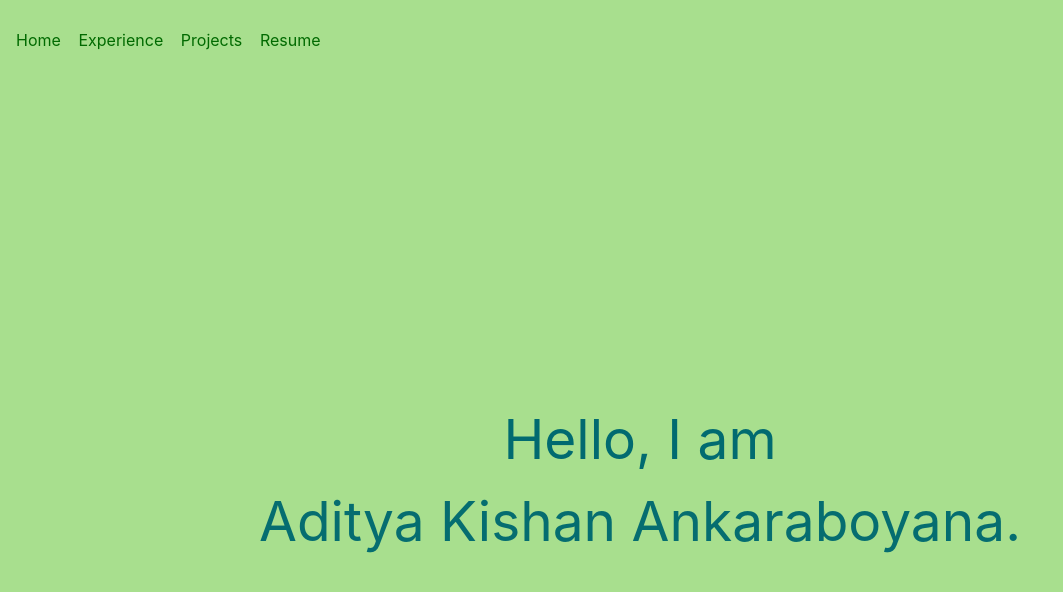
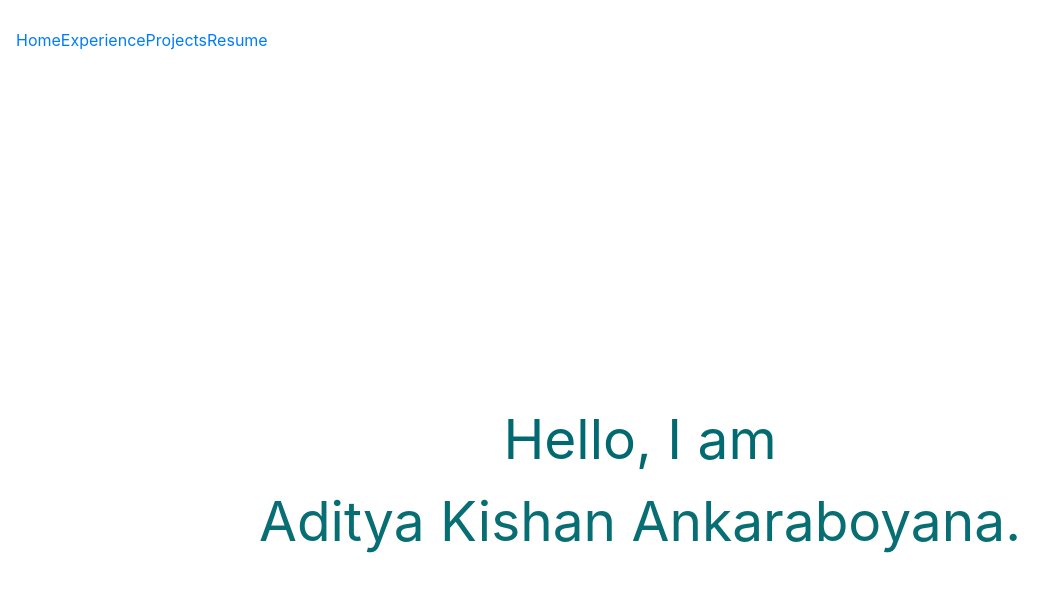
Before and after one commit to lkjsu/kishanankara.github.io, a React (Create React App) app: page / in a window 1280 px wide. Shown: the top 592 px of the page, without its empty margins (0-1063 px from the left). Built offline with nearby package versions, Linux system fonts and the light colour scheme; no server answers.

Commit message:
add realistic theme selection

```diff
--- a/src/App.js
+++ b/src/App.js
@@ -6,17 +6,66 @@ import Nav from './Navigation';
 import Projects from './Projects';
 
 class App extends React.Component {
+    constructor(props) {
+        super(props);
+        this.state = {
+            bgColor: null,
+            hoverColor: null,
+            className: null,
+            error: null
+        };
+    }
+
+    componentDidMount() {
+        if ('geolocation' in navigator) {
+            navigator.geolocation.getCurrentPosition(async (position) => {
+                let obj = `lat=${position.coords.latitude}&lng=${position.coords.longitude}`
+                let response = await fetch("https://api.sunrisesunset.io/json?" + obj);
+                let resp_obj = await response.json();
+                let result = resp_obj.results
+                const date = new Date()
+                const ymd = date.getFullYear() + '/' + date.getMonth() + '/' + date.getDay()
+                const sunrise = ymd + " " + result.sunrise
+                const sunset = ymd + " " + result.sunset
+                // console.log(sunrise, sunset)
+                const unixsunrise = new Date(sunrise).getTime()
+                const unixsunset = new Date(sunset).getTime()
+                // console.log(unixsunrise, unixsunset)
+                if(new Date().getTime() >= unixsunrise || new Date().getTime() <= unixsunset) {
+                    this.setState({
+                        bgColor: "#183D3D",
+                        hoverColor: "#fff",
+                        className: "nav-item-theme-dark"
+                    })
+                } else {
+                    this.setState({
+                        bgColor: "#A8DF8E",
+                        hoverColor: "#A8DF8E",
+                        className: "nav-item-theme-light"
+                    })
+                }
+
+
+            }, (error) => {
+                this.setState({ error: error.message });
+            });
+
+        } else {
+            this.setState({error: "Browser doesn't support geolocation!"});
+        }
+    }
 
     render() {
+        const { bgColor, hoverColor, className } = this.state;
         return (
             <div>
                 <HashRouter>
                     <div>
-                    <Nav />
+                    <Nav bgColor={bgColor} className={className} hoverColor={hoverColor}/>
                     <Routes>
-                    <Route path="/" element={<Main/>} />
-                    <Route path="/Experience" element={<Experience/>} />
-                    <Route path="/Projects" element={<Projects />} />
+                    <Route path="/" element={<Main bgColor={bgColor}/>} />
+                    <Route path="/Experience" element={<Experience bgColor={bgColor} />} />
+                    <Route path="/Projects" element={<Projects bgColor={bgColor} />} />
                     </Routes>
                     </div>
                 </HashRouter>
--- a/src/Experience.js
+++ b/src/Experience.js
@@ -9,24 +9,7 @@ const UBIcon = () => <img class="vertical-timeline-element-icon" src={UB} alt="U
 const NDLogo = () => <img class="vertical-timeline-element-icon" src={ND} alt="UB" width="60px" height="60px" left="50%" top="50%" margin-left="-30px" />
 const HSLogo = () => <img class="vertical-timeline-element-icon" src={HS} alt="UB" width="60px" height="60px" left="50%" top="50%" margin-left="-30px" />
 
-function setColor(date) {
-    if(new Date().getHours() >= 18 || new Date().getHours() <= 6) {
-        return "#053B50";
-    } else {
-        return "#A8DF8E";
-    }
-}
-
 class Experience extends React.Component {
-
-    constructor(props) {
-        super(props);
-        this.state = {
-            bgColor: setColor(new Date().toLocaleTimeString('en-GB'))
-        };
-        this.colors = ['#232D3F','#A8DF8E'];
-        this.buttonNames = ['Lights OFF','Lights ON']
-    }
 
     onScrollFunction() {
         window.addEventListener('scroll', () => {
@@ -40,9 +23,10 @@ class Experience extends React.Component {
     }
 
     render() {
+        const { bgColor } = this.props;
         return (
-            <div className="Page-header" style={{ backgroundColor : this.state.bgColor}}>
-            <p className="Page-text" style={{color : this.state.bgColor === "#053B50"? "#EEEEEE" :"#016A70"}}>Experience</p>
+            <div className="Page-header" style={{ backgroundColor : bgColor}}>
+            <p className="Page-text" style={{color : bgColor === "#053B50"? "#EEEEEE" :"#016A70"}}>Experience</p>
             {/* <div>
             {
                 this.colors.map((c, index) =>
--- a/src/Main.js
+++ b/src/Main.js
@@ -1,40 +1,18 @@
 import './App.css';
 import React from 'react';
 
-function setColor() {
-    if(new Date().getHours() >= 18 || new Date().getHours() <= 6) {
-        return "#053B50";
-    } else {
-        return "#A8DF8E";
-    }
-}
+class Main extends React.Component {
+    render() {
+        const { bgColor } = this.props
 
-class Main extends React.Component {
-    constructor(props) {
-        super(props);
-        this.state = {
-            bgColor: setColor()
-        };
-        this.colors = ['#183D3D','#A8DF8E'];
-        this.buttonNames = ['Lights OFF','Lights ON']
-    }
-
-    componentDidMount() {
-    }
-
-    handleClick(color) {
-        this.setState({bgColor : color});
-    }
-
-    render() {
     return (
-            <div className="App-header" style={{ backgroundColor : this.state.bgColor}}>
-                <div className="intro" style={{ backgroundColor : this.state.bgColor}}>
-                    <div className="fade-in-text1" style={{color : this.state.bgColor === "#053B50"? "#EEEEEE" :"#016A70"}}>Hello, </div>
-                    <div className="fade-in-text2" style={{color : this.state.bgColor === "#053B50"? "#EEEEEE" :"#016A70"}}>I </div>
-                    <div className="fade-in-text3" style={{color : this.state.bgColor === "#053B50"? "#EEEEEE" :"#016A70"}}>am</div>
+            <div className="App-header" style={{ backgroundColor : bgColor}}>
+                <div className="intro" style={{ backgroundColor : bgColor}}>
+                    <div className="fade-in-text1" style={{color : bgColor === "#053B50"? "#EEEEEE" :"#016A70"}}>Hello, </div>
+                    <div className="fade-in-text2" style={{color : bgColor === "#053B50"? "#EEEEEE" :"#016A70"}}>I </div>
+                    <div className="fade-in-text3" style={{color : bgColor === "#053B50"? "#EEEEEE" :"#016A70"}}>am</div>
                 </div>
-                <div className="fade-in-text4" style={{color : this.state.bgColor === "#053B50"? "#EEEEEE" :"#016A70"}}>Aditya Kishan Ankaraboyana.</div>
+                <div className="fade-in-text4" style={{color : bgColor === "#053B50"? "#EEEEEE" :"#016A70"}}>Aditya Kishan Ankaraboyana.</div>
                 {/* <div class="fade-in-text5" style={{color : this.state.bgColor === "#053B50"? "#EEEEEE" :"#016A70"}}>software engineer with a keen interest in Backend Development.</div> */}
             </div>
             );
--- a/src/Navigation.js
+++ b/src/Navigation.js
@@ -1,45 +1,21 @@
 import React from 'react';
 import { NavLink } from 'react-router-dom';
-import Resume from './main5.pdf';
-
-function getClassNameForNav() {
-    if(new Date().getHours() >= 18 || new Date().getHours() <= 6) {
-        return "nav-item-theme-dark";
-    } else {
-        return "nav-item-theme-light";
-    }
-}
-
-
-function setColor() {
-    if(new Date().getHours() >= 18 || new Date().getHours() <= 6) {
-        return "#053B50";
-    } else {
-        return "#A8DF8E";
-    }
-}
-
-function setHoverColor() {
-    if(new Date().getHours() >= 18 || new Date().getHours() <= 6) {
-        return "#fff";
-    } else {
-        return "#A8DF8E";
-    }
-}
+import Resume from './AdityaKA24.pdf';
 
 class Nav extends React.Component {
 
     render() {
+        const { bgColor, hoverColor, className } = this.props;
         return (
             <div>
-                <nav className="navbar" style={{backgroundColor: setColor()}}>
+                <nav className="navbar" style={{backgroundColor: bgColor}}>
                 <div  id="navbarNavAltMarkup">
                     <div>
-                        <NavLink className={getClassNameForNav()} hover={{backgroundColor: setHoverColor()}} to="/">Home</NavLink>
-                        <NavLink className={getClassNameForNav()} hover={{backgroundColor: setHoverColor()}} to="/Experience">Experience</NavLink>
-                        <a href="https://github.com/lkjsu?tab=repositories" className={getClassNameForNav()} hover={{backgroundColor: setHoverColor()}}>Projects</a>
+                        <NavLink className={className} hover={{backgroundColor: hoverColor}} to="/">Home</NavLink>
+                        <NavLink className={className} hover={{backgroundColor: hoverColor}} to="/Experience">Experience</NavLink>
+                        <a href="https://github.com/lkjsu?tab=repositories" className={className} hover={{backgroundColor: hoverColor}}>Projects</a>
                         {/* <NavLink className={getClassNameForNav()} hover={{backgroundColor: setHoverColor()}} to="/Projects">Projects</NavLink> */}
-                        <a href={Resume} className={getClassNameForNav()} hover={{backgroundColor: setHoverColor()}}>Resume</a>
+                        <a href={Resume} className={className} hover={{backgroundColor: hoverColor}}>Resume</a>
                     </div>
                 </div>
                 </nav>
--- a/src/Projects.js
+++ b/src/Projects.js
@@ -1,28 +1,14 @@
 import React from 'react';
 import { VerticalTimelineElement } from 'react-vertical-timeline-component';
 
-function setColor(date) {
-    if(new Date().getHours() >= 18 || new Date().getHours() <= 6) {
-        return "#183D3D";
-    } else {
-        return "#A8DF8E";
-    }
-}
 
 class Projects extends React.Component {
-    constructor(props) {
-        super(props);
-        this.state = {
-            bgColor: setColor(new Date().toLocaleTimeString('en-GB'))
-        };
-        this.colors = ['#183D3D','#A8DF8E'];
-        this.buttonNames = ['Lights OFF','Lights ON']
-    }
 
     render() {
+        const { bgColor } = this.props;
         return (
-            <div className="Page-header" style={{ backgroundColor : this.state.bgColor}}>
-            <p className="Page-text" style={{color : this.state.bgColor === "#183D3D"? "#EEEEEE" :"#016A70"}}>Projects</p>
+            <div className="Page-header" style={{ backgroundColor : bgColor}}>
+            <p className="Page-text" style={{color : bgColor === "#183D3D"? "#EEEEEE" :"#016A70"}}>Projects</p>
             <VerticalTimelineElement
                 className='project'
                 contentStyle={{ background: '#016A70', color: '#EEEEEE' }}
```
Also changed, not shown: 1 other file (tests, documents, lock files or other folders).
